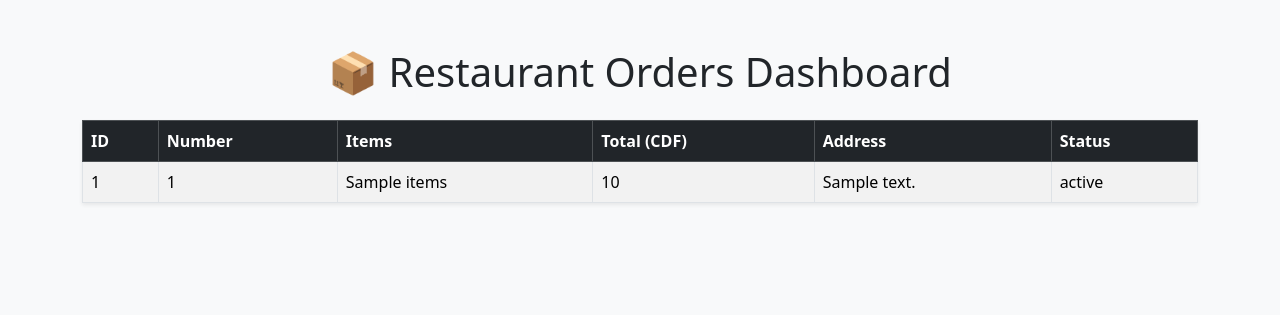
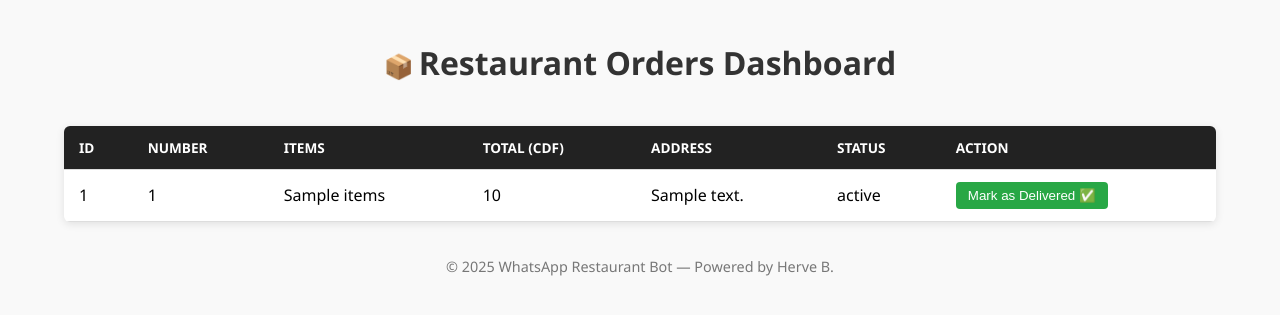
Before and after one commit to bakaherve/whatsapp_restobot, a Flask app: template templates/dashboard.html in a window 1280 px wide. Shown: the top 315 px of the page. Run offline with Flask 3, Linux system fonts and the light colour scheme; the template is opened without the code that fills it: most values are stand-ins (such as "Sample title", 1, 10 or a date in 2020).

Commit message:
Update dashboard.html

```diff
--- a/templates/dashboard.html
+++ b/templates/dashboard.html
@@ -1,16 +1,90 @@
-
 <!DOCTYPE html>
 <html lang="en">
 <head>
-  <meta charset="UTF-8">
+  <meta charset="UTF-8" />
+  <meta name="viewport" content="width=device-width, initial-scale=1.0" />
   <title>Restaurant Orders Dashboard</title>
-  <link href="https://cdn.jsdelivr.net/npm/bootstrap@5.3.2/dist/css/bootstrap.min.css" rel="stylesheet">
+  <meta http-equiv="refresh" content="30" /> <!-- Auto-refresh every 30s -->
+  <style>
+    body {
+      font-family: "Segoe UI", Roboto, sans-serif;
+      background-color: #f9f9f9;
+      margin: 0;
+      padding: 0;
+    }
+
+    h1 {
+      text-align: center;
+      padding: 20px;
+      font-size: 2rem;
+      color: #333;
+    }
+
+    .emoji {
+      font-size: 1.5rem;
+      margin-right: 5px;
+    }
+
+    table {
+      border-collapse: collapse;
+      width: 90%;
+      margin: 20px auto;
+      background-color: white;
+      box-shadow: 0 2px 8px rgba(0, 0, 0, 0.1);
+      border-radius: 6px;
+      overflow: hidden;
+    }
+
+    th, td {
+      border-bottom: 1px solid #ddd;
+      padding: 12px 15px;
+      text-align: left;
+    }
+
+    th {
+      background-color: #222;
+      color: white;
+      text-transform: uppercase;
+      font-size: 0.85rem;
+    }
+
+    tr:nth-child(even) {
+      background-color: #f3f3f3;
+    }
+
+    .btn {
+      background-color: #28a745;
+      color: white;
+      padding: 6px 12px;
+      border: none;
+      border-radius: 4px;
+      cursor: pointer;
+      transition: background 0.2s;
+    }
+
+    .btn:hover {
+      background-color: #218838;
+    }
+
+    .delivered {
+      color: green;
+      font-weight: bold;
+    }
+
+    footer {
+      text-align: center;
+      font-size: 0.9rem;
+      color: #777;
+      padding: 15px;
+    }
+  </style>
 </head>
-<body class="bg-light">
-  <div class="container mt-5">
-    <h1 class="mb-4 text-center">📦 Restaurant Orders Dashboard</h1>
-    <table class="table table-striped table-bordered shadow-sm bg-white">
-      <thead class="table-dark">
+
+<body>
+  <h1><span class="emoji">📦</span>Restaurant Orders Dashboard</h1>
+
+  <table>
+    <thead>
       <tr>
         <th>ID</th>
         <th>Number</th>
@@ -18,21 +92,33 @@
         <th>Total (CDF)</th>
         <th>Address</th>
         <th>Status</th>
+        <th>Action</th>
       </tr>
     </thead>
     <tbody>
       {% for order in orders %}
       <tr>
-          <td>{{ order.id }}</td>
-          <td>{{ order.number }}</td>
+        <td>{{ order["id"] }}</td>
+        <td>{{ order["number"] }}</td>
         <td>{{ order["items"] }}</td>
-          <td>{{ order.total }}</td>
-          <td>{{ order.address }}</td>
-          <td>{{ order.status }}</td>
+        <td>{{ order["total"] }}</td>
+        <td>{{ order["address"] }}</td>
+        <td>{{ order["status"] }}</td>
+        <td>
+          {% if order["status"] != "delivered" %}
+          <form method="POST" action="/update_status">
+            <input type="hidden" name="order_id" value="{{ order['id'] }}">
+            <button type="submit" class="btn">Mark as Delivered ✅</button>
+          </form>
+          {% else %}
+          <span class="delivered">Delivered</span>
+          {% endif %}
+        </td>
       </tr>
       {% endfor %}
     </tbody>
   </table>
-  </div>
+
+  <footer>© 2025 WhatsApp Restaurant Bot — Powered by Herve B.</footer>
 </body>
 </html>
```
Lines whose indentation alone changed are shown as unchanged.
